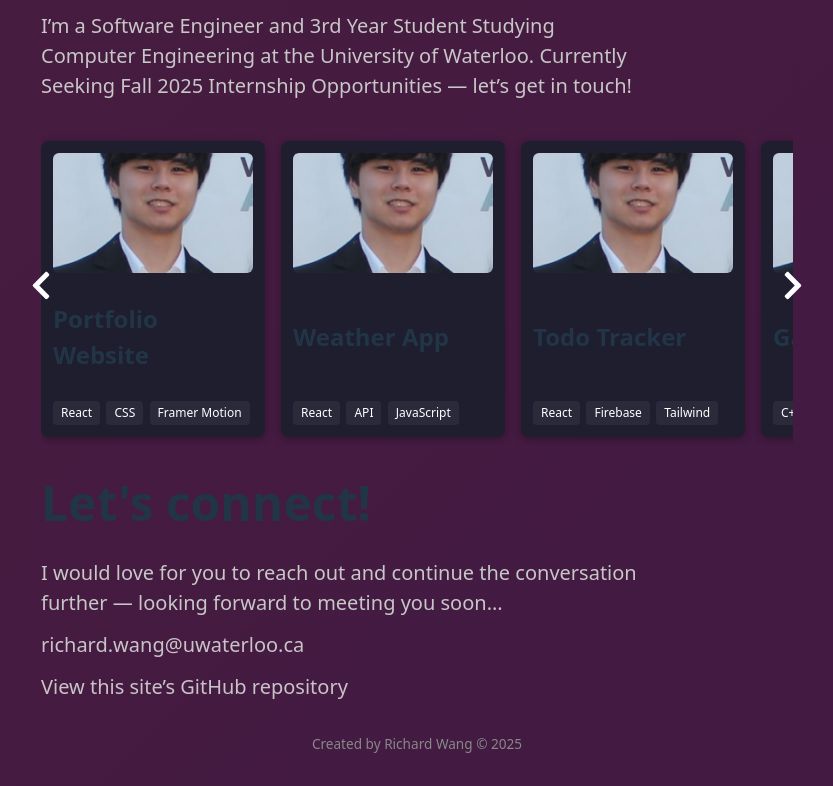
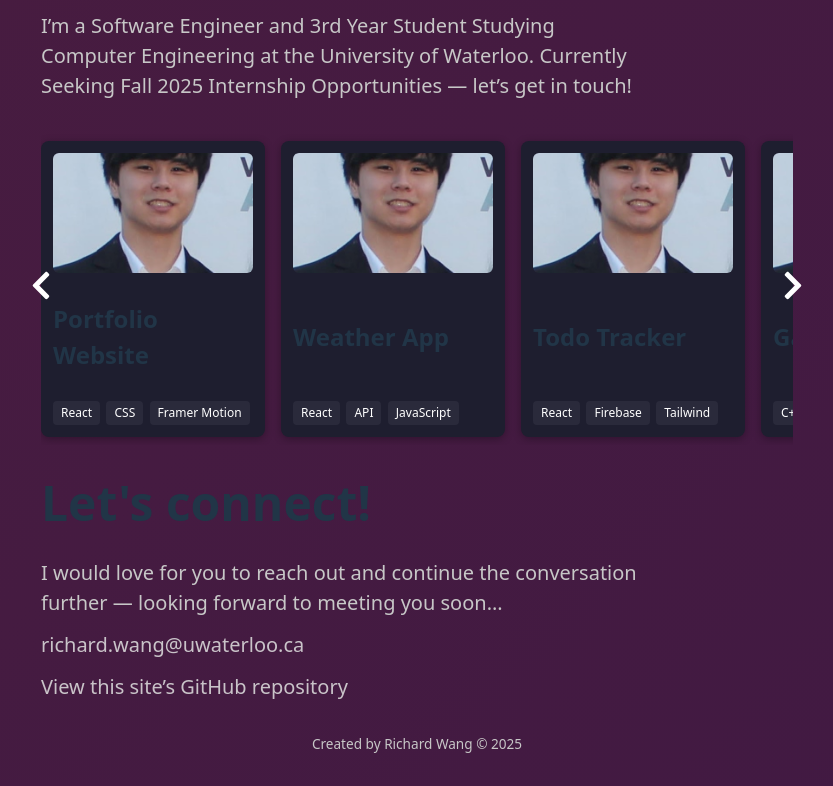
Before and after one commit to RichardWangg/Personal-Website-2, a React (Vite) app: page / in a window 1280 px wide. Shown: the part 2657-3443 px from the top of the page, without its empty margins (223-1056 px from the left). Built offline with nearby package versions, Linux system fonts and the light colour scheme.

Commit message:
css tweaks

```diff
--- a/src/App.css
+++ b/src/App.css
@@ -410,6 +410,7 @@ ul li::before {
   padding: 0.2rem 0.5rem;
   border-radius: 4px;
   font-size: 0.75rem;
+  font-weight: 500;
 }
 
 .scroll-arrow {
@@ -532,7 +533,8 @@ ul li::before {
 
 .footer-credit {
   font-size: 0.85rem;
-  color: #888;
+  font-weight: 500;
+  color: #c7c7c7;
 }
 
 /* ------------------------------------- Mobile Tweaks ------------------------------------- */
```
